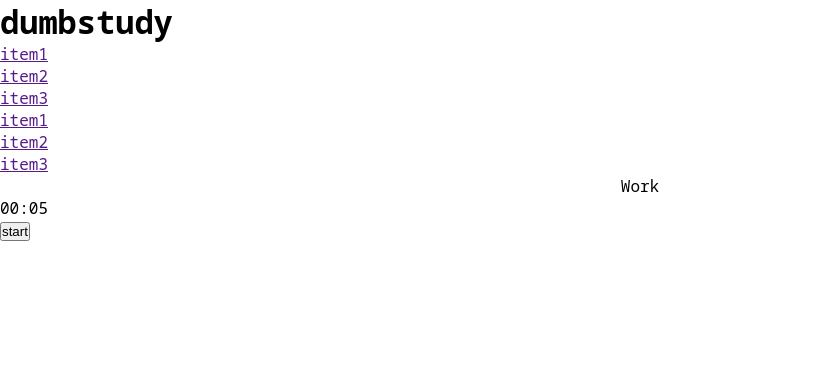
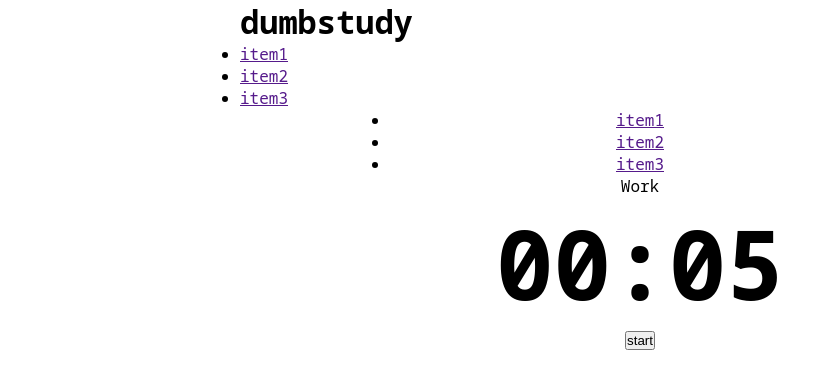
Before and after one commit to ttproxies/dumbstudy, a React (Vite) app in the folder frontend/: page / in a window 1280 px wide. Shown: the top 388 px of the page, without its empty margins (0-840 px from the left). Built offline with nearby package versions, Linux system fonts and the light colour scheme; no server answers.

Commit message:
add primitive styling

```diff
--- a/frontend/src/App.tsx
+++ b/frontend/src/App.tsx
@@ -1,4 +1,4 @@
-import { createGlobalStyle } from "styled-components";
+import styled, { createGlobalStyle } from "styled-components";
 import { useState, useEffect } from "react";
 import Header from "./components/Header";
 import Clock from "./components/Clock";
@@ -12,7 +12,6 @@ export default function App() {
     // useEffect is a react hook to run ""side-effects"".
     // Run code on mount (empty array for dependencies)
     useEffect(() => {
-        // using async-await syntax for funsies
         const fetchApiMessage = async () => {
             try {
                 const res = await fetch(
@@ -34,14 +33,19 @@ export default function App() {
     return (
         <>
             <GlobalStyle></GlobalStyle>
-            <div className="Application">
+            <main>
                 <Header></Header>
                 <Clock></Clock>
-                {loading ? <p>loading ...</p> : <p>{message}</p>}
-            </div>
+                <ServerMessage>{loading ? <p>loading ...</p> : <p>{message}</p>}</ServerMessage>
+            </main>
         </>
     );
 }
+
+const ServerMessage = styled.h1`
+    font-style: oblique;
+    font-size: 0.75rem;
+`
 
 const GlobalStyle = createGlobalStyle`
     * {
@@ -53,4 +57,9 @@ const GlobalStyle = createGlobalStyle`
     body {
         font-family: "Noto Sans Mono", monospace
     }
+
+    body > * {
+        max-width: 800px;
+        margin: auto;
+    }
 `;
--- a/frontend/src/components/Clock.tsx
+++ b/frontend/src/components/Clock.tsx
@@ -51,14 +51,14 @@ export default function Clock() {
     const time = `${String(minutes).padStart(2, "0")}:${String(seconds).padStart(2, "0")}`;
 
     return (
-        <div className="clock">
+        <ClockContainer>
             <div className="clock__options">
                 <ButtonCont></ButtonCont>
             </div>
             <div className="clock__watch">
                 <div className="clock__status">
-                    <CurrentTimerMode>{curMode}</CurrentTimerMode>
-                    <div>{time}</div>
+                    <TimerMode>{curMode}</TimerMode>
+                    <TimerRemaining>{time}</TimerRemaining>
                 </div>
                 <button
                     className="clock__toggle"
@@ -69,12 +69,23 @@ export default function Clock() {
                     {counting ? "pause" : "start"}
                 </button>
             </div>
-        </div>
+        </ClockContainer>
     );
 }
 
 // css
 
-const CurrentTimerMode = styled.div`
-        text-align: center;
+const TimerRemaining = styled.div`
+    font-size: 6rem;
+    font-weight: 800;
+`
+
+const TimerMode = styled.div`
+    text-align: center;
 `;
+
+const ClockContainer = styled.div`
+    text-align: center;
+    max-width: 500px;
+    margin: auto;
+`;
```
Also changed, not shown: 1 other file (tests, documents, lock files or other folders).
